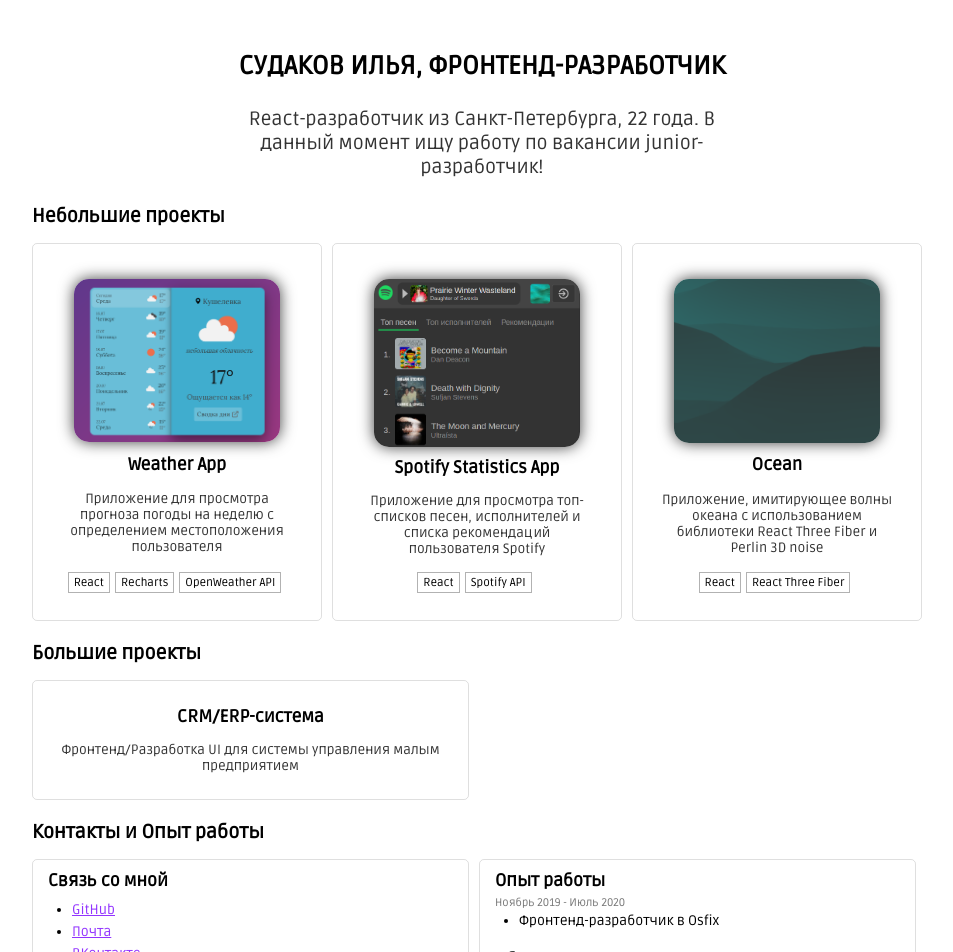
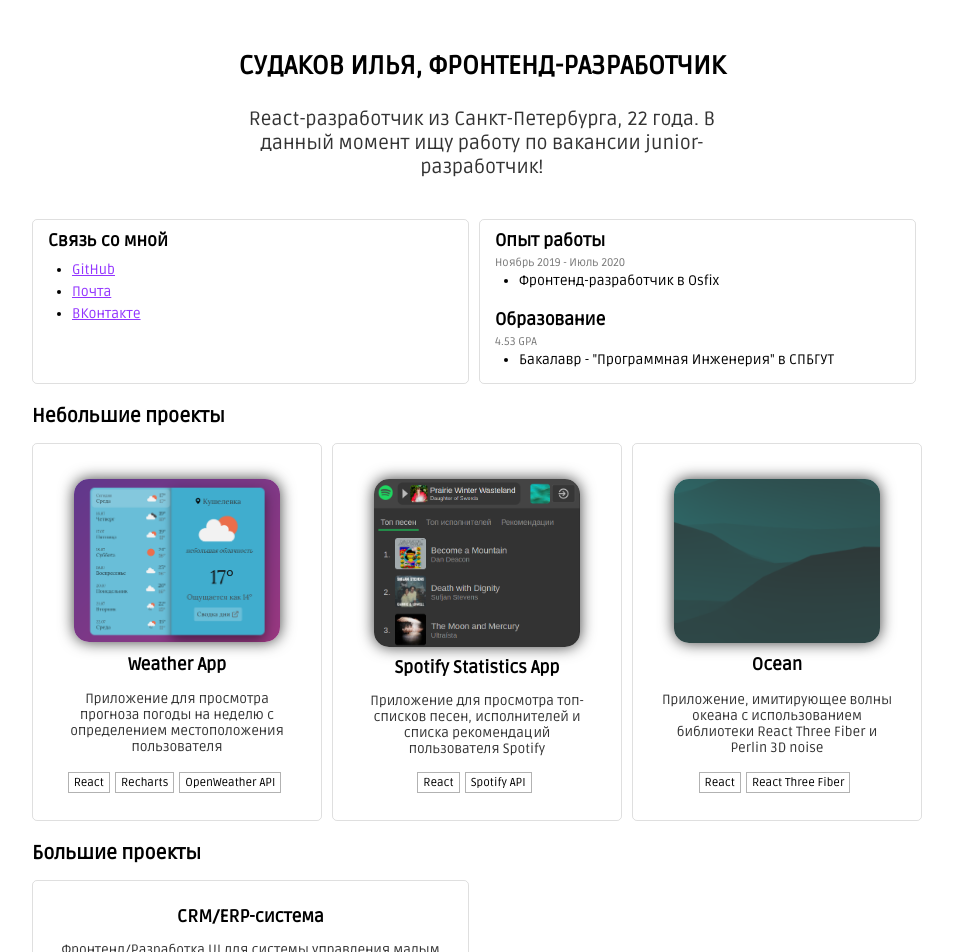
Before and after one commit to ilyasudakov/resume, a React (Create React App) app: page / in a window 1280 px wide. Shown: the top 952 px of the page, without its empty margins (158-1111 px from the left). Built offline with nearby package versions, Linux system fonts and the light colour scheme.

Commit message:
update MainPage layout, add hyperlinks

```diff
--- a/src/components/CRMAppPage/CRMAppPage.jsx
+++ b/src/components/CRMAppPage/CRMAppPage.jsx
@@ -3,7 +3,7 @@
 import '../AppPage/AppPage.scss'
 
 import backIcon from '../../assets/arrow-back.svg'
-import screenshot1 from '../../assets/crm/crm1.png'
+// import screenshot1 from '../../assets/crm/crm1.png'
 import screenshot2 from '../../assets/crm/crm2.png'
 
 import { Link } from 'react-router-dom'
@@ -28,7 +28,13 @@
             CRM/ERP-система
           </h2>
           <div className="app-page__links">
-            <a href="/">GitHub</a>, <a href="/">Live</a>
+            <a
+              href="https://github.com/ilyasudakov/CRM_frontend"
+              target="_blank"
+              rel="noopener noreferrer"
+            >
+              GitHub
+            </a>
           </div>
           <h3>
             Фронтенд/Разработка UI для системы управления малым предприятием
@@ -39,14 +45,14 @@
           <h2>Интерфейс</h2>
           <div className="app-page__images">
             <div className="app-page__images-wrapper">
-              <div className="app-page__image-block">
+              {/* <div className="app-page__image-block">
                 <img
                   className="app-page__img app-page__img--screenshot"
                   src={screenshot1}
                   alt=""
                 />
                 <div>Страница авторизации</div>
-              </div>
+              </div> */}
               <div className="app-page__image-block">
                 <img
                   className="app-page__img app-page__img--screenshot"
--- a/src/components/MainPage/MainPage.jsx
+++ b/src/components/MainPage/MainPage.jsx
@@ -27,57 +27,7 @@
             . В данный момент ищу работу по вакансии junior-разработчик!
           </h2>
         </div>
-        <h2>Небольшие проекты</h2>
-        <div className="main-page__list main-page__list--projects">
-          <Link className="main-page__card" to="/weather-app">
-            <img className="main-page__img" src={weatherAppPic} alt="" />
-            <h2>Weather App</h2>
-            <h3>
-              Приложение для просмотра прогноза погоды на неделю с определением
-              местоположения пользователя
-            </h3>
-            <div className="main-page__skills">
-              <div className="main-page__text-item">React</div>
-              <div className="main-page__text-item">Recharts</div>
-              <div className="main-page__text-item">OpenWeather API</div>
-            </div>
-          </Link>
-          <Link className="main-page__card" to="/spotify-app">
-            <img className="main-page__img" src={spotifyAppPic} alt="" />
-            <h2>Spotify Statistics App</h2>
-            <h3>
-              Приложение для просмотра топ-списков песен, исполнителей и списка
-              рекомендаций пользователя Spotify
-            </h3>
-            <div className="main-page__skills">
-              <div className="main-page__text-item">React</div>
-              <div className="main-page__text-item">Spotify API</div>
-            </div>
-          </Link>
-          <Link className="main-page__card" to="/ocean-app">
-            <img className="main-page__img" src={oceanAppPic} alt="" />
-            <h2>Ocean</h2>
-            <h3>
-              Приложение, имитирующее волны океана с использованием библиотеки
-              React Three Fiber и Perlin 3D noise
-            </h3>
-            <div className="main-page__skills">
-              <div className="main-page__text-item">React</div>
-              <div className="main-page__text-item">React Three Fiber</div>
-            </div>
-          </Link>
-        </div>
-        <h2>Большие проекты</h2>
-        <div className="main-page__list main-page__list--projects">
-          <Link className="main-page__card" to="/crm">
-            <h2>CRM/ERP-система</h2>
-            <h3>
-              Фронтенд/Разработка UI для системы управления малым предприятием
-            </h3>
-            {/* <img className="main-pa ge__img" src={crmLogo} alt="" /> */}
-          </Link>
-        </div>
-        <h2>Контакты и Опыт работы</h2>
+        {/* <h2>Контакты и Опыт работы</h2> */}
         <div className="main-page__list main-page__list--links">
           <div className="main-page__card">
             <h2>Связь со мной</h2>
@@ -147,6 +97,56 @@
             </div>
           </div>
         </div>
+        <h2>Небольшие проекты</h2>
+        <div className="main-page__list main-page__list--projects">
+          <Link className="main-page__card" to="/weather-app">
+            <img className="main-page__img" src={weatherAppPic} alt="" />
+            <h2>Weather App</h2>
+            <h3>
+              Приложение для просмотра прогноза погоды на неделю с определением
+              местоположения пользователя
+            </h3>
+            <div className="main-page__skills">
+              <div className="main-page__text-item">React</div>
+              <div className="main-page__text-item">Recharts</div>
+              <div className="main-page__text-item">OpenWeather API</div>
+            </div>
+          </Link>
+          <Link className="main-page__card" to="/spotify-app">
+            <img className="main-page__img" src={spotifyAppPic} alt="" />
+            <h2>Spotify Statistics App</h2>
+            <h3>
+              Приложение для просмотра топ-списков песен, исполнителей и списка
+              рекомендаций пользователя Spotify
+            </h3>
+            <div className="main-page__skills">
+              <div className="main-page__text-item">React</div>
+              <div className="main-page__text-item">Spotify API</div>
+            </div>
+          </Link>
+          <Link className="main-page__card" to="/ocean-app">
+            <img className="main-page__img" src={oceanAppPic} alt="" />
+            <h2>Ocean</h2>
+            <h3>
+              Приложение, имитирующее волны океана с использованием библиотеки
+              React Three Fiber и Perlin 3D noise
+            </h3>
+            <div className="main-page__skills">
+              <div className="main-page__text-item">React</div>
+              <div className="main-page__text-item">React Three Fiber</div>
+            </div>
+          </Link>
+        </div>
+        <h2>Большие проекты</h2>
+        <div className="main-page__list main-page__list--projects">
+          <Link className="main-page__card" to="/crm">
+            <h2>CRM/ERP-система</h2>
+            <h3>
+              Фронтенд/Разработка UI для системы управления малым предприятием
+            </h3>
+            {/* <img className="main-pa ge__img" src={crmLogo} alt="" /> */}
+          </Link>
+        </div>
       </div>
     </div>
   )
--- a/src/components/OceanAppPage/OceanAppPage.jsx
+++ b/src/components/OceanAppPage/OceanAppPage.jsx
@@ -27,7 +27,21 @@
             Ocean App
           </h2>
           <div className="app-page__links">
-            <a href="/">GitHub</a>, <a href="/">Live</a>
+            <a
+              href="https://github.com/ilyasudakov/ThreeJS_test"
+              target="_blank"
+              rel="noopener noreferrer"
+            >
+              GitHub
+            </a>
+            ,{' '}
+            <a
+              href="https://ocean-ilyasudakov.herokuapp.com/"
+              target="_blank"
+              rel="noopener noreferrer"
+            >
+              Live
+            </a>
           </div>
           <h3>
             Приложение, имитирующее волны океана с использованием библиотеки
--- a/src/components/SpotifyAppPage/SpotifyAppPage.jsx
+++ b/src/components/SpotifyAppPage/SpotifyAppPage.jsx
@@ -29,7 +29,21 @@
             Spotify Statistics App
           </h2>
           <div className="app-page__links">
-            <a href="/">GitHub</a>, <a href="/">Live</a>
+            <a
+              href="https://github.com/ilyasudakov/music_app"
+              target="_blank"
+              rel="noopener noreferrer"
+            >
+              GitHub
+            </a>
+            ,{' '}
+            <a
+              href="https://spotify-stats-ilyasudakov.herokuapp.com/"
+              target="_blank"
+              rel="noopener noreferrer"
+            >
+              Live
+            </a>
           </div>
           <h3>
             Приложение для просмотра топ-списков песен, исполнителей и списка
--- a/src/components/WeatherAppPage/WeatherAppPage.jsx
+++ b/src/components/WeatherAppPage/WeatherAppPage.jsx
@@ -30,7 +30,21 @@
             Weather App
           </h2>
           <div className="app-page__links">
-            <a href="/">GitHub</a>, <a href="/">Live</a>
+            <a
+              href="https://github.com/ilyasudakov/weatherApp"
+              target="_blank"
+              rel="noopener noreferrer"
+            >
+              GitHub
+            </a>
+            ,{' '}
+            <a
+              href="https://weatherapp-ilyasudakov.herokuapp.com/"
+              target="_blank"
+              rel="noopener noreferrer"
+            >
+              Live
+            </a>
           </div>
           <h3>
             Приложение для просмотра прогноза погоды на неделю с определением
```
